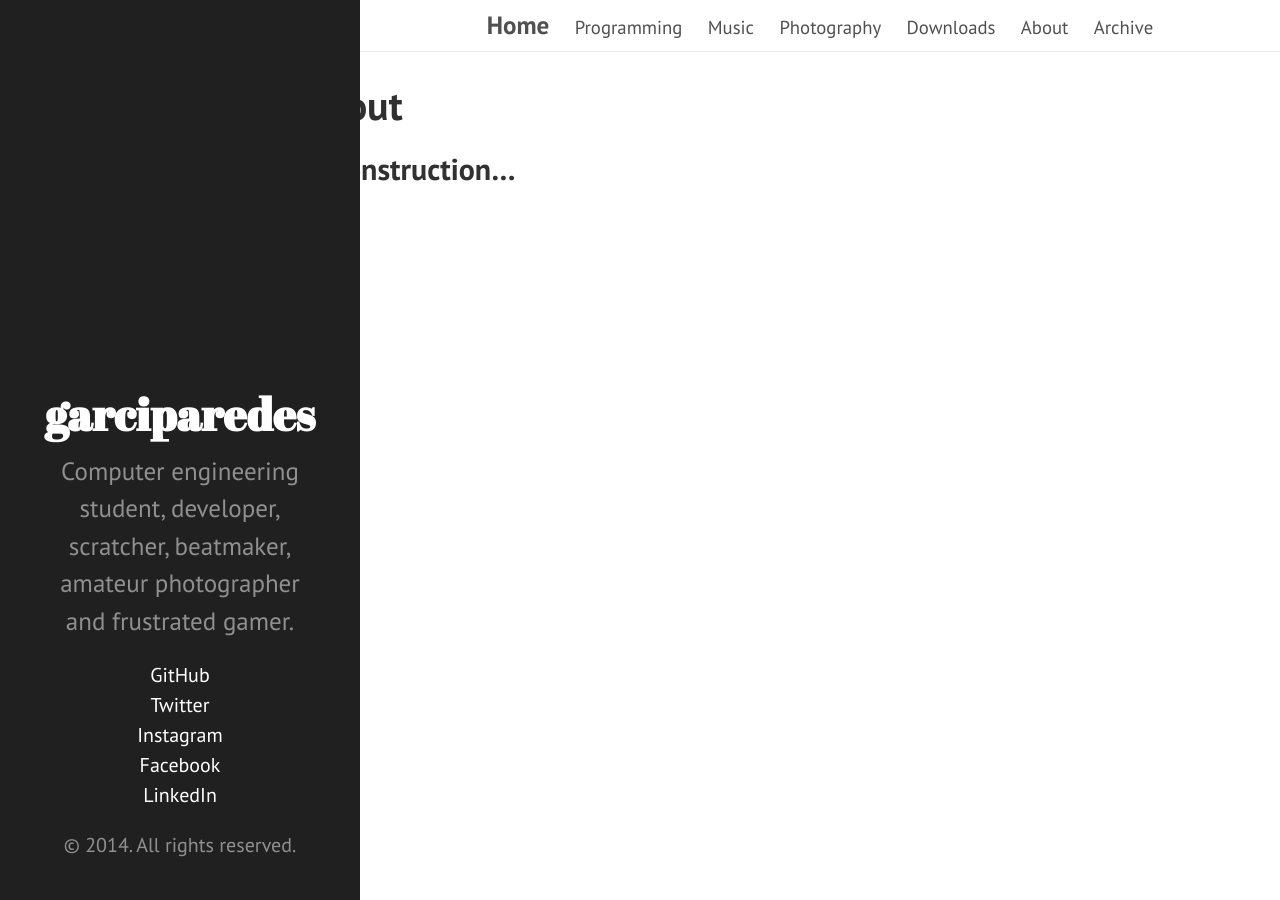
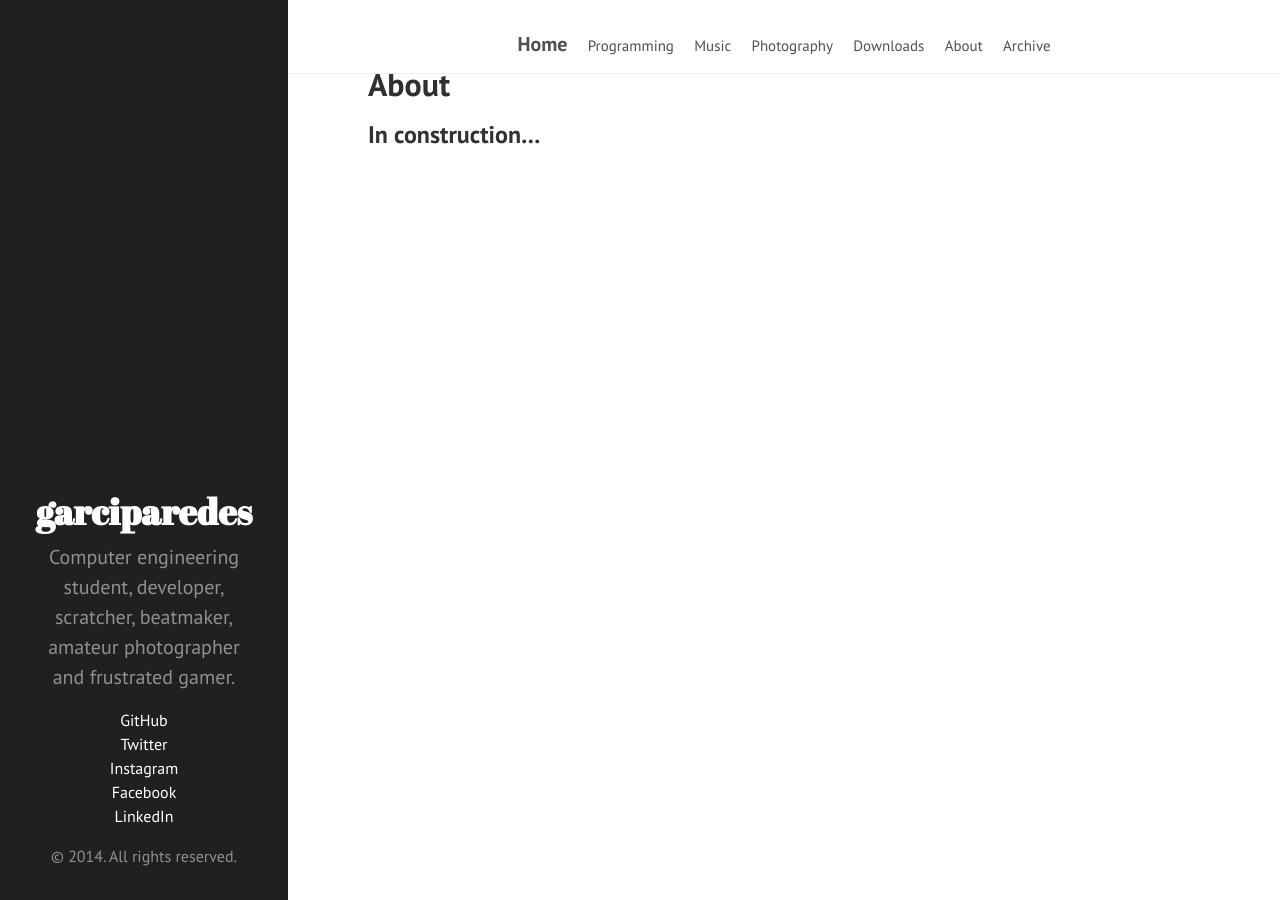
Before and after one commit to garciparedes/garciparedes.github.io, a Jekyll site: the page built from about.md, in a window 1280 px wide. Built offline with Jekyll 4.4.1, drawn with Linux system fonts in a browser that asks for light colours; Markdown is read by kramdown in place of the engine named in the settings.

Commit message:
Improving Style

```diff
--- a/_config.yml
+++ b/_config.yml
@@ -24,4 +24,4 @@ github:
   repo:           https://github.com/garciparedes/garciparedes.github.io
 
 # This is the list of pages to incldue in the header of the website.
-pages_list:       ['Programming', 'Music', 'Photography', 'Downloads' , 'About','Archive']
+pages_list:       ['Programming', 'Music', 'Photography', 'Downloads' , 'About', 'Archive']
--- a/public/css/hyde.css
+++ b/public/css/hyde.css
@@ -34,12 +34,23 @@
 html {
   font-family: "PT Sans", Helvetica, Arial, sans-serif;
 }
+}
 @media (min-width: 48rem) {
+  html {
+    font-size: 12px;
+  }
+}
+@media (min-width: 64rem) {
+  html {
+    font-size: 14px;
+  }
+}
+@media (min-width: 74rem) {
   html {
     font-size: 16px;
   }
 }
-@media (min-width: 58rem) {
+@media (min-width: 90rem) {
   html {
     font-size: 20px;
   }
@@ -55,7 +66,7 @@ html {
 
 .sidebar {
   text-align: center;
-  padding: 2rem 1rem;
+  padding: 4rem 1rem;
   color: rgba(255,255,255,.5);
   background-color: #202020;
 }
--- a/public/css/poole.css
+++ b/public/css/poole.css
@@ -273,6 +273,7 @@ tbody tr:nth-child(odd) th {
  * Super small header above the content for site name and short description.
  */
 
+@media (min-width: 48rem) {
   .masthead {
     padding-top:    0.5rem;
     padding-bottom: 0.5rem;
@@ -283,8 +284,22 @@ tbody tr:nth-child(odd) th {
     right: 0;
     border-bottom: 1px solid #eee;
 
+  }
+}
 
+@media (max-width: 48rem) {
+  .masthead {
+    padding-top:    0.5rem;
+    padding-bottom: 0.5rem;
+    position: fixed;
+    background-color: #FFFFFF;
+    top: 0;
+    left: 0;
+    right: 0;
+    border-bottom: 1px solid #eee;
 
+  }
+}
 
 }
 .masthead-title {
```
Lines whose indentation alone changed are shown as unchanged.
